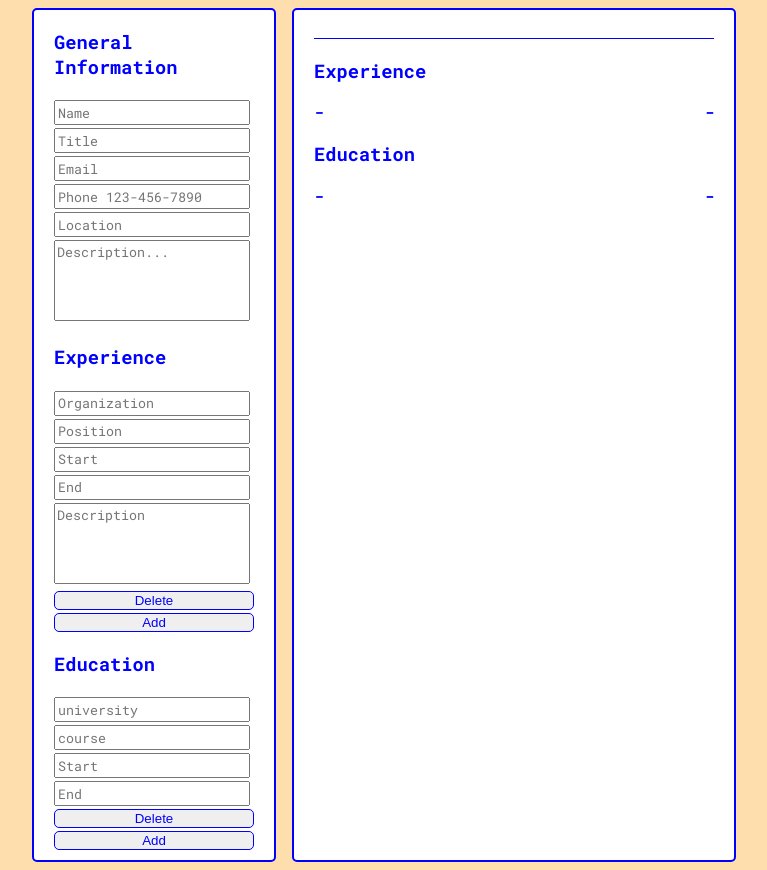
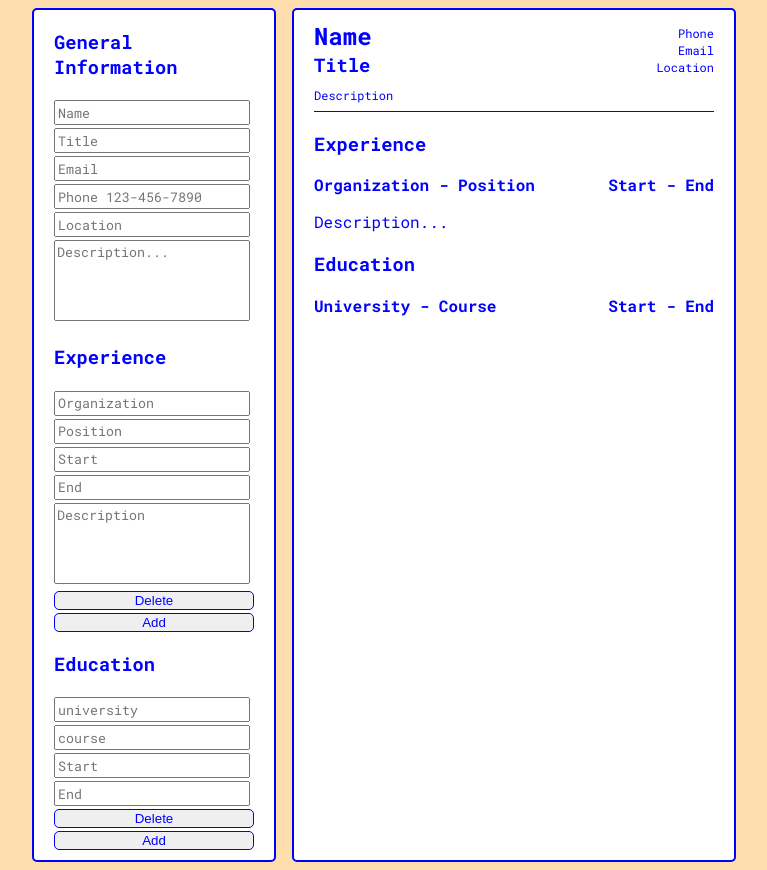
Before and after one commit to Ben-Bot-22/cv-project, a React (Create React App) app: page / in a window 1280 px wide. Shown: the whole page, without its empty margins (256-1023 px from the left). Built offline with nearby package versions, Linux system fonts and the light colour scheme.

Commit message:
bug fix in general info display

```diff
--- a/src/App.js
+++ b/src/App.js
@@ -10,7 +10,7 @@ const App = () => {
 
   const handleGeneralChange = (event) => {
     setCv((prevState) => ({
-      prevState,
+      ...prevState,
       generalInfo: {
         ...prevState.generalInfo,
         [event.target.name]: event.target.value,
@@ -19,31 +19,29 @@ const App = () => {
   };
 
   const handleExperienceChange = (event, id) => {
-    // setCv((prevState) => ({
-
-    // }))
-
-    this.setState((state) => ({
-      experiences: state.experiences.map((exp) => {
-        if (exp.id === id) {
-          return { ...exp, [event.target.name]: event.target.value };
-        } else {
-          return exp;
+    const { name, value } = event.target;
+    setCv((prevState) => {
+      const newExperience = prevState.experience.map((experienceItem) => {
+        if (experienceItem.id === id) {
+          return { ...experienceItem, [name]: value };
         }
-      }),
-    }));
+        return experienceItem;
+      });
+      return { ...prevState, experience: [...newExperience] };
+    });
   };
 
   const handleEducationChange = (event, id) => {
-    this.setState((state) => ({
-      educations: state.educations.map((edu) => {
-        if (edu.id === id) {
-          return { ...edu, [event.target.name]: event.target.value };
-        } else {
-          return edu;
+    const { name, value } = event.target;
+    setCv((prevState) => {
+      const newEducation = prevState.education.map((educationItem) => {
+        if (educationItem.id === id) {
+          return { ...educationItem, [name]: value };
         }
-      }),
-    }));
+        return educationItem;
+      });
+      return { ...prevState, education: [...newEducation] };
+    });
   };
 
   const handleAddExperience = (e) => {
@@ -80,8 +78,9 @@ const App = () => {
   };
 
   const deleteEducation = (id) => {
+    // setCv();
     this.setState((state) => ({
-      educations: state.educations.filter((edu) => edu.id !== id),
+      education: state.educations.filter((edu) => edu.id !== id),
     }));
   };
 
@@ -103,9 +102,3 @@ const App = () => {
 };
 
 export default App;
-
-/*
-
-rewrite set state functions
-
-*/
--- a/src/components/GeneralDisplay.jsx
+++ b/src/components/GeneralDisplay.jsx
@@ -34,7 +34,8 @@ const descStyle = {
 
 function GeneralDisplay(props) {
   const { data } = props;
-  const { name, title, phone, email, location, description } = data;
+  const { generalInfo } = data;
+  const { name, title, phone, email, location, description } = generalInfo;
   return (
     <div>
       <div style={styles}>
--- a/src/components/utils/cv.js
+++ b/src/components/utils/cv.js
@@ -2,30 +2,30 @@ import { v4 as uuidv4 } from 'uuid';
 
 const cv = {
   generalInfo: {
-    name: '',
-    title: '',
-    email: '',
-    phone: '',
-    location: '',
-    description: '',
+    name: 'Name',
+    title: 'Title',
+    email: 'Email',
+    phone: 'Phone',
+    location: 'Location',
+    description: 'Description',
   },
   experience: [
     {
       id: uuidv4(),
-      organization: '',
-      position: '',
-      startDate: '',
-      endDate: '',
-      description: '',
+      organization: 'Organization',
+      position: 'Position',
+      startDate: 'Start',
+      endDate: 'End',
+      description: 'Description...',
     },
   ],
   education: [
     {
       id: uuidv4(),
-      university: '',
-      course: '',
-      startDate: '',
-      endDate: '',
+      university: 'University',
+      course: 'Course',
+      startDate: 'Start',
+      endDate: 'End',
     },
   ],
 };
```
